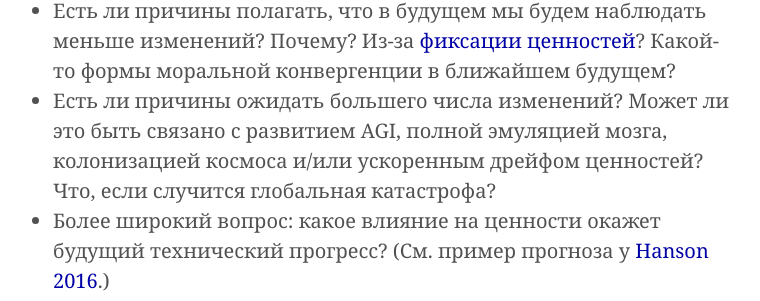
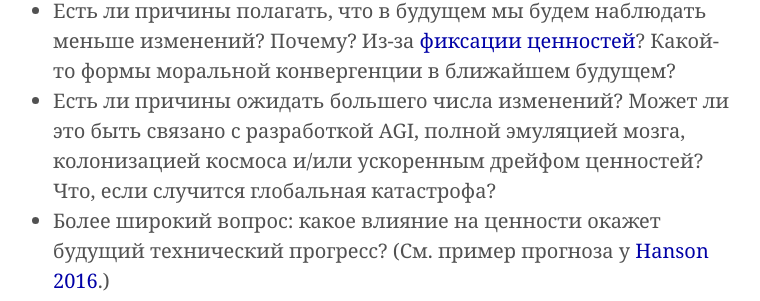
Before and after one commit to ReducingSuffering/reducingsuffering.github.io, a Jekyll site: the page built from _articles/jim-buhler-predicting-what-future-people-value.md, in a window 1280 px wide and 900 px high, scrolled down 1896 px. Shown: the part 173-474 px from the top of the window, without its empty margins (267-1027 px from the left). Built offline with Jekyll 4.4.1, drawn with Linux system fonts in a browser that asks for light colours.

Commit message:
Update jim-buhler-predicting-what-future-people-value.md

```diff
--- a/_articles/jim-buhler-predicting-what-future-people-value.md
+++ b/_articles/jim-buhler-predicting-what-future-people-value.md
@@ -33,7 +33,7 @@ preview: "https://res.cloudinary.com/cea/image/upload/c_fill,ar_1.91,g_auto/Soci
 - Какие факторы лучше всего предсказывают будущие человеческие ценности? Чему нас могут научить обычные методы прогнозирования?
 - Как менялись ценности людей на протяжении истории? Почему? Чему это может нас научить? (см. например, [MacAskill 2022](https://whatweowethefuture.com/uk/), глава 3; [Harris 2019](https://www.sentienceinstitute.org/blog/how-tractable-is-changing-the-course-of-history); [Hopster 2022](https://philpapers.org/rec/HOPFVC))
 - Есть ли причины полагать, что в будущем мы будем наблюдать меньше изменений? Почему? Из-за [фиксации ценностей](https://forum.effectivealtruism.org/topics/value-lock-in)? Какой-то формы моральной конвергенции в ближайшем будущем?
-- Есть ли причины ожидать большего числа изменений? Может ли это быть связано с развитием AGI, полной эмуляцией мозга, колонизацией космоса и/или ускоренным дрейфом ценностей? Что, если случится глобальная катастрофа?
+- Есть ли причины ожидать большего числа изменений? Может ли это быть связано с разработкой AGI, полной эмуляцией мозга, колонизацией космоса и/или ускоренным дрейфом ценностей? Что, если случится глобальная катастрофа?
 - Более широкий вопрос: какое влияние на ценности окажет будущий технический прогресс? (См. пример прогноза у [Hanson 2016](https://ageofem.com/).)
 - Стоит ли ожидать, что в пользу некоторых ценностей будет идти отбор? (см. например, [Christiano 2013](https://rationalaltruist.com/2013/02/27/why-will-they-be-happy/); [Bostrom 2009](https://nickbostrom.com/fut/evolution), [Tomasik 2017](https://reducing-suffering.org/the-future-of-darwinism/))
 - Может ли произойти период «[долгого размышления](https://forum.effectivealtruism.org/topics/long-reflection)»? Если да, можем ли мы понять, к чему это может привести?
```
